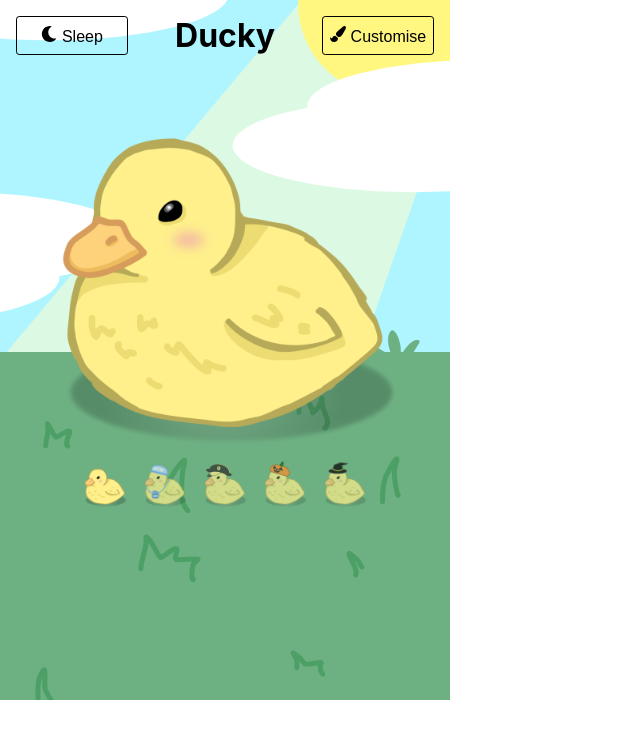
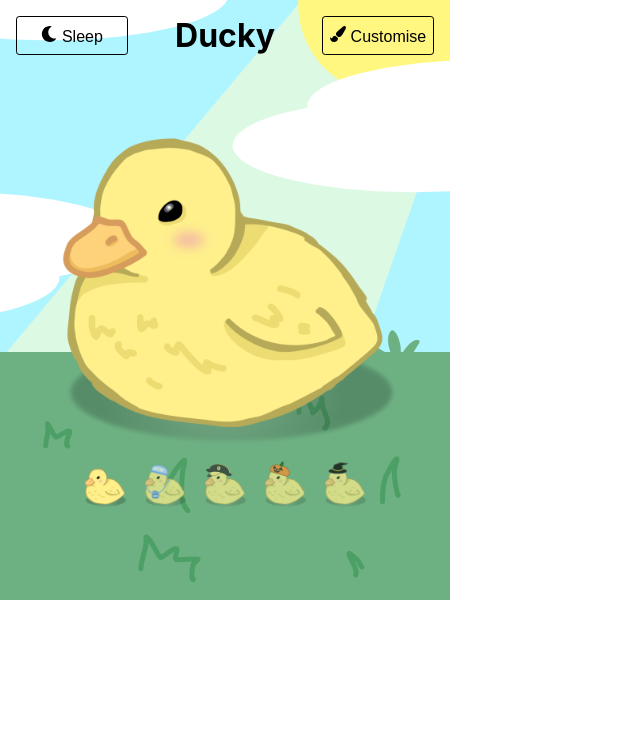
Before and after one commit to JoshHeng/Ducktor, a React (Create React App) app: page / in a window 1280 px wide. Shown: the top 738 px of the page, without its empty margins (0-640 px from the left). Built offline with nearby package versions, Linux system fonts and the light colour scheme.

Commit message:
:fix: Fix scroll overflow

```diff
--- a/public/index.html
+++ b/public/index.html
@@ -10,7 +10,7 @@
 
     <title>❤️ Ducktor</title>
   </head>
-  <body style="width: 450px; height: 700px">
+  <body style="width: 450px; height: 600px">
     <noscript>You need to enable JavaScript to run this app.</noscript>
     <div id="root"></div>
   </body>
--- a/src/Components/App.css
+++ b/src/Components/App.css
@@ -1,10 +1,11 @@
 .app {
   background-color: #dbfbfa;
 
-  height: 700px;
+  height: 600px;
   text-align: center;
 
   position: relative;
+  background-size: cover;
 }
 
 .app.asleep {
```
